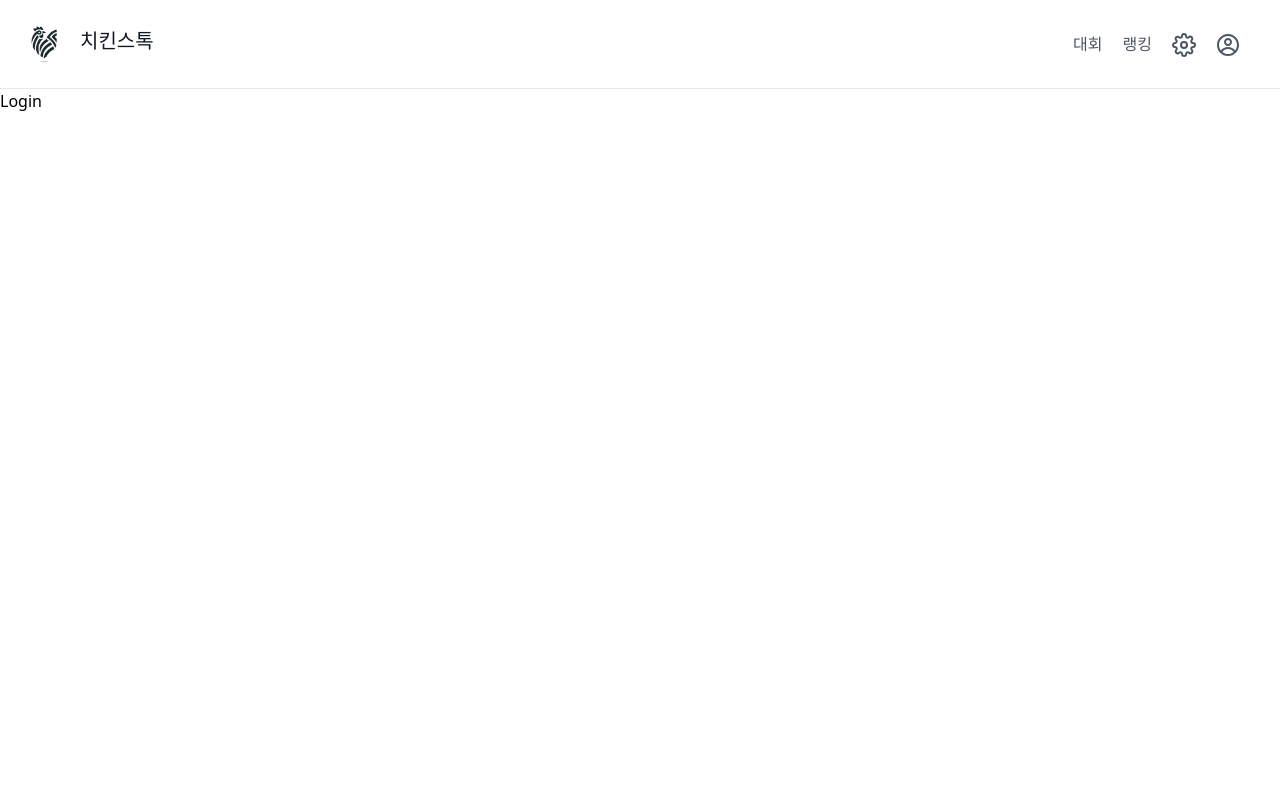
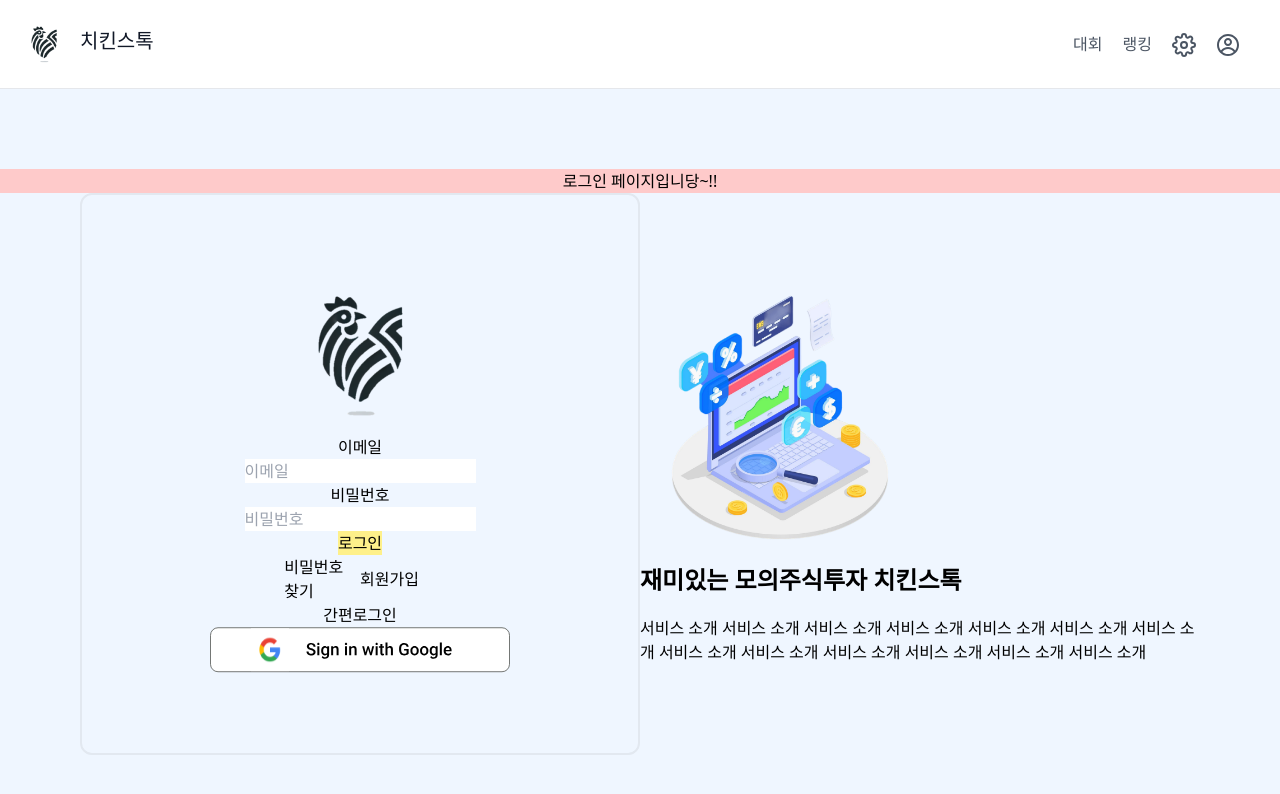
Before and after one commit to ChickenStock-2024/FrontEnd, a React (Vite) app: page /login in a window 1280 px wide. Shown: the top 794 px of the page. Built offline with nearby package versions, Linux system fonts and the light colour scheme.

Commit message:
Add: LoginForm 컴포넌트 수정

```diff
--- /dev/null
+++ b/src/components/Login/LoginForm.jsx
@@ -0,0 +1,41 @@
+import React from "react";
+
+import LogoImage from "../../assets/logo.png";
+import GoogleImage from "../../assets/google.svg";
+
+const LoginForm = () => {
+  return (
+    <div className="flex flex-col items-center justify-center py-20 border-2 border-slate-200 rounded-xl">
+      {/* 로고 */}
+      <div>
+        <img src={LogoImage} />
+      </div>
+
+      {/* form */}
+      <form className="flex flex-col items-center">
+        <label htmlFor="id">이메일</label>
+        <input type="text" placeholder="이메일" id="id" />
+
+        <label htmlFor="password">비밀번호</label>
+        <input type="password" placeholder="비밀번호" id="password" />
+
+        <button className="bg-yellow-200">로그인</button>
+      </form>
+
+      {/* 비밀번호찾기 회원가입 */}
+      <div className="flex justify-between items-center">
+        <div className="flex-1">비밀번호 찾기</div>
+        <div className="flex-1">회원가입</div>
+      </div>
+
+      {/* 간편로그인 line */}
+      <div className="w-full text-center">간편로그인</div>
+
+      {/* 구글로그인 */}
+      <div>
+        <img src={GoogleImage} />
+      </div>
+    </div>
+  );
+};
+export default LoginForm;
--- /dev/null
+++ b/src/components/Login/LoginInfo.jsx
@@ -0,0 +1,29 @@
+import React from "react";
+import financialIllustration from "../../assets/financial_illustration.png";
+
+const LoginInfo = () => {
+  return (
+    <>
+      <section>
+        <div className="w-1/2 flex items-center justify-center">
+          <img
+            src={financialIllustration}
+            alt="로그인 페이지에 들어가는 그림"
+          />
+        </div>
+      </section>
+      <section>
+        <h2 className="text-2xl font-bold mb-5">
+          재미있는 모의주식투자 치킨스톡
+        </h2>
+        <p>
+          서비스 소개 서비스 소개 서비스 소개 서비스 소개 서비스 소개 서비스
+          소개 서비스 소개 서비스 소개 서비스 소개 서비스 소개 서비스 소개
+          서비스 소개 서비스 소개
+        </p>
+      </section>
+    </>
+  );
+};
+
+export default LoginInfo;
--- a/src/components/MyPage/MyPageUserSearchResult.jsx
+++ b/src/components/MyPage/MyPageUserSearchResult.jsx
@@ -1,4 +1,6 @@
 import React from "react";
+// import profileImage from "../../assets/userProfileImage_쑤.png";
+// import userTeerBadge from "../../assets/userTeerBadge.png";
 
 const MyPageUserSearchResult = () => {
   const userInfo = {
@@ -18,13 +20,15 @@ const MyPageUserSearchResult = () => {
             <img
               className="rounded-full w-5 h-5"
               src="src/assets/userProfileImage_쑤.png"
+              // src={profileImage}
               alt="userProfileImage"
             />
           </div>
           <div className="flex-none">
             <img
               className="rounded-full w-5 h-5 ml-1 mr-2"
-              src="src\assets\userTeerBadge.png"
+              src="src/assets/userTeerBadge.png"
+              // src={userTeerBadge}
               alt="userTeerBadge"
             />
           </div>
--- a/src/pages/Login.jsx
+++ b/src/pages/Login.jsx
@@ -1,7 +1,21 @@
 import React from "react";
+import LoginForm from "../components/Login/LoginForm";
+import LoginInfo from "../components/Login/LoginInfo";
 
 const Login = () => {
-  return <div>Login</div>;
+  return (
+    <div className="py-20 bg-blue-50">
+      <p className="w-full bg-red-200 text-center">로그인 페이지입니당~!!</p>
+      <div className="w-full h-full flex justify-between items-center px-20">
+        <div className="flex-1">
+          <LoginForm />
+        </div>
+        <div className="flex-1">
+          <LoginInfo />
+        </div>
+      </div>
+    </div>
+  );
 };
 
 export default Login;
```
Also changed, not shown: src/assets/google.png (added), src/assets/google.svg (added).
